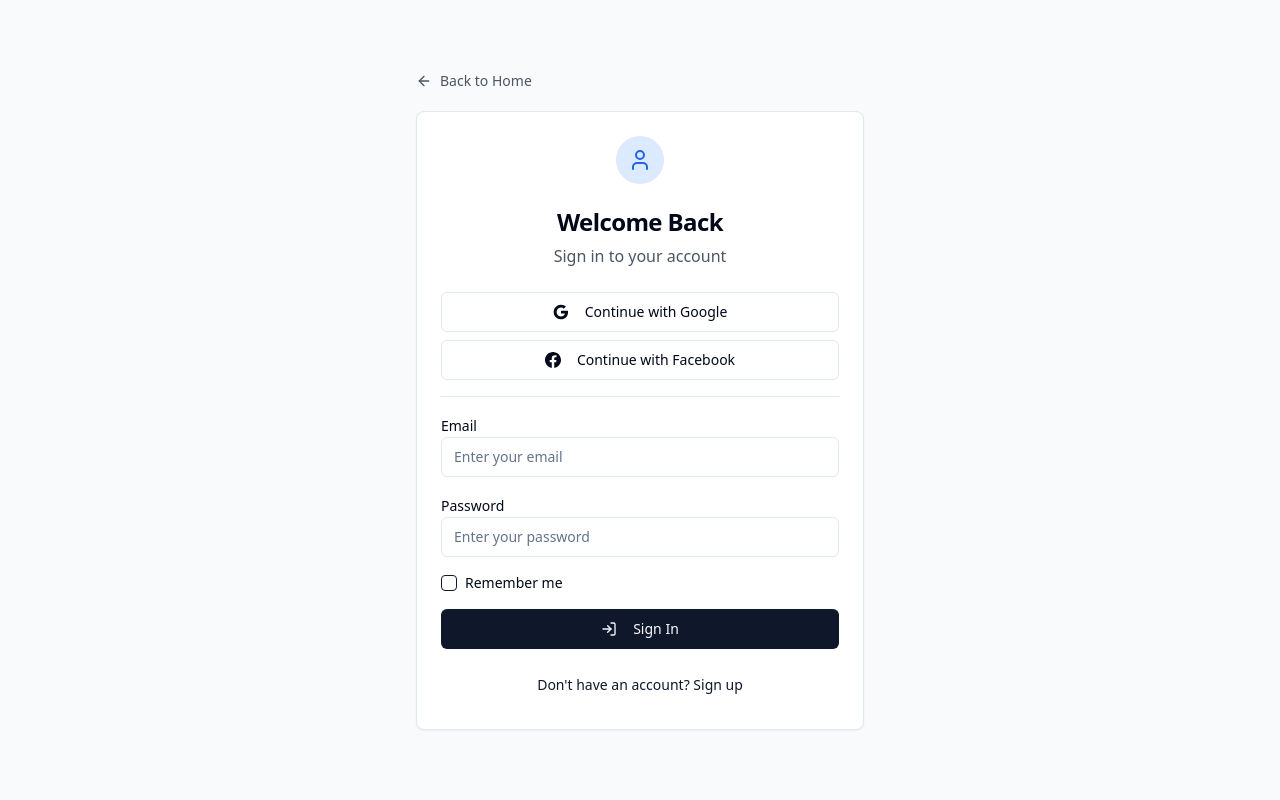
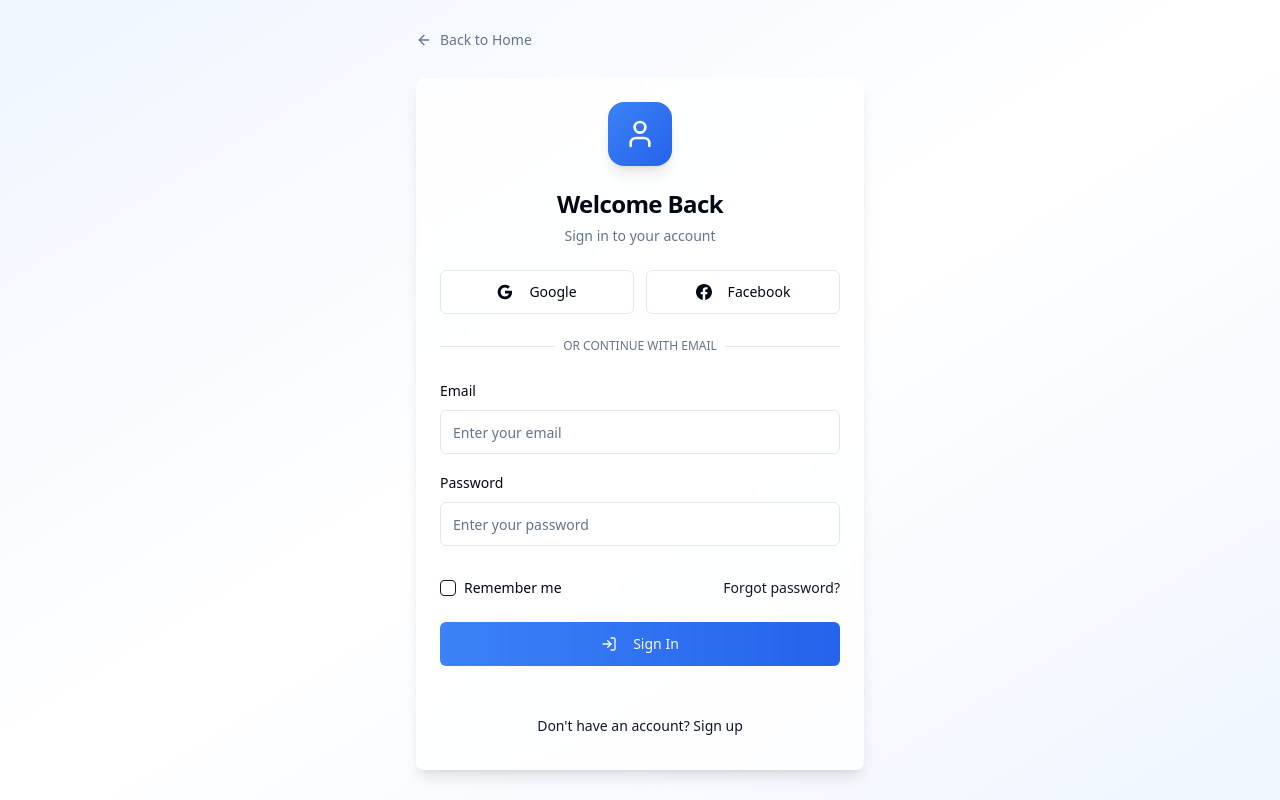
Before and after one commit to mehedihasanmondol/schedule-savvy-greeter, a React (Vite) app: page /auth in a window 1280 px wide. Built offline with nearby package versions, Linux system fonts and the light colour scheme.

Commit message:
Refactor: Improve login page design
Improve the login page's efficiency and attractiveness. Implement design changes such as placing social login buttons on the same line and aligning the "Remember Me" checkbox with the login button.

```diff
--- a/src/components/Auth.tsx
+++ b/src/components/Auth.tsx
@@ -56,26 +56,20 @@ export const Auth = () => {
           description: "We've sent you a confirmation link to complete your registration."
         });
       } else {
-        // Configure session persistence based on remember me option
-        const authOptions = rememberMe
-          ? {
+        // For sign in, we handle session persistence at the client level
+        const { error } = await supabase.auth.signInWithPassword({
           email,
-              password,
-              options: {
-                persistSession: true
-              }
-            }
-          : {
-              email,
-              password,
-              options: {
-                persistSession: false
-              }
-            };
-
-        const { error } = await supabase.auth.signInWithPassword(authOptions);
+          password
+        });
 
         if (error) throw error;
+
+        // Store remember me preference in localStorage for future sessions
+        if (rememberMe) {
+          localStorage.setItem('rememberMe', 'true');
+        } else {
+          localStorage.removeItem('rememberMe');
+        }
 
         toast({
           title: "Welcome back!",
@@ -120,36 +114,36 @@ export const Auth = () => {
   };
 
   return (
-    <div className="min-h-screen flex items-center justify-center bg-gray-50 px-4">
+    <div className="min-h-screen flex items-center justify-center bg-gradient-to-br from-blue-50 via-white to-blue-50 px-4">
       <div className="w-full max-w-md">
-        <div className="mb-4">
-          <Link to="/" className="inline-flex items-center text-sm text-gray-600 hover:text-gray-900">
+        <div className="mb-6">
+          <Link to="/" className="inline-flex items-center text-sm text-muted-foreground hover:text-foreground transition-colors">
             <ArrowLeft className="h-4 w-4 mr-2" />
             Back to Home
           </Link>
         </div>
 
-        <Card>
-          <CardHeader className="text-center">
-            <div className="mx-auto w-12 h-12 bg-blue-100 rounded-full flex items-center justify-center mb-4">
-              <User className="h-6 w-6 text-blue-600" />
+        <Card className="shadow-lg border-0 bg-white/80 backdrop-blur-sm">
+          <CardHeader className="text-center pb-6">
+            <div className="mx-auto w-16 h-16 bg-gradient-to-br from-blue-500 to-blue-600 rounded-2xl flex items-center justify-center mb-4 shadow-lg">
+              <User className="h-8 w-8 text-white" />
             </div>
-            <CardTitle className="text-2xl">
+            <CardTitle className="text-2xl font-bold">
               {isSignUp ? "Create Account" : "Welcome Back"}
             </CardTitle>
-            <p className="text-gray-600">
+            <p className="text-muted-foreground text-sm">
               {isSignUp
-                ? "Sign up to get started with Schedule & Payroll Manager"
+                ? "Join Schedule & Payroll Manager today"
                 : "Sign in to your account"
               }
             </p>
           </CardHeader>
-          <CardContent className="space-y-4">
-            {/* Social Login Buttons */}
-            <div className="space-y-2">
+          <CardContent className="space-y-6">
+            {/* Social Login Buttons - Side by Side */}
+            <div className="grid grid-cols-2 gap-3">
               <Button
                 variant="outline"
-                className="w-full"
+                className="w-full h-11"
                 onClick={() => handleSocialAuth('google')}
                 disabled={loading}
               >
@@ -159,65 +153,79 @@ export const Auth = () => {
                   <path fill="currentColor" d="M5.84 14.09c-.22-.66-.35-1.36-.35-2.09s.13-1.43.35-2.09V7.07H2.18C1.43 8.55 1 10.22 1 12s.43 3.45 1.18 4.93l2.85-2.22.81-.62z"/>
                   <path fill="currentColor" d="M12 5.38c1.62 0 3.06.56 4.21 1.64l3.15-3.15C17.45 2.09 14.97 1 12 1 7.7 1 3.99 3.47 2.18 7.07l3.66 2.84c.87-2.6 3.3-4.53 6.16-4.53z"/>
                 </svg>
-                Continue with Google
+                Google
               </Button>
 
               <Button
                 variant="outline"
-                className="w-full"
+                className="w-full h-11"
                 onClick={() => handleSocialAuth('facebook')}
                 disabled={loading}
               >
                 <svg className="w-4 h-4 mr-2" fill="currentColor" viewBox="0 0 24 24">
                   <path d="M24 12.073c0-6.627-5.373-12-12-12s-12 5.373-12 12c0 5.99 4.388 10.954 10.125 11.854v-8.385H7.078v-3.47h3.047V9.43c0-3.007 1.792-4.669 4.533-4.669 1.312 0 2.686.235 2.686.235v2.953H15.83c-1.491 0-1.956.925-1.956 1.874v2.25h3.328l-.532 3.47h-2.796v8.385C19.612 23.027 24 18.062 24 12.073z"/>
                 </svg>
-                Continue with Facebook
+                Facebook
               </Button>
             </div>
 
-            <Separator />
+            <div className="relative">
+              <div className="absolute inset-0 flex items-center">
+                <span className="w-full border-t" />
+              </div>
+              <div className="relative flex justify-center text-xs uppercase">
+                <span className="bg-background px-2 text-muted-foreground">
+                  Or continue with email
+                </span>
+              </div>
+            </div>
 
             {/* Email/Password Form */}
             <form onSubmit={handleEmailAuth} className="space-y-4">
               {isSignUp && (
-                <div>
-                  <Label htmlFor="fullName">Full Name</Label>
+                <div className="space-y-2">
+                  <Label htmlFor="fullName" className="text-sm font-medium">Full Name</Label>
                   <Input
                     id="fullName"
                     type="text"
                     value={fullName}
                     onChange={(e) => setFullName(e.target.value)}
                     placeholder="Enter your full name"
+                    className="h-11"
                     required={isSignUp}
                   />
                 </div>
               )}
 
-              <div>
-                <Label htmlFor="email">Email</Label>
+              <div className="space-y-2">
+                <Label htmlFor="email" className="text-sm font-medium">Email</Label>
                 <Input
                   id="email"
                   type="email"
                   value={email}
                   onChange={(e) => setEmail(e.target.value)}
                   placeholder="Enter your email"
+                  className="h-11"
                   required
                 />
               </div>
 
-              <div>
-                <Label htmlFor="password">Password</Label>
+              <div className="space-y-2">
+                <Label htmlFor="password" className="text-sm font-medium">Password</Label>
                 <Input
                   id="password"
                   type="password"
                   value={password}
                   onChange={(e) => setPassword(e.target.value)}
                   placeholder="Enter your password"
+                  className="h-11"
                   required
                 />
               </div>
 
-              {!isSignUp && (
+              {/* Remember Me and Login Button Row */}
+              {!isSignUp ? (
+                <div className="flex items-center justify-between pt-2">
                   <div className="flex items-center space-x-2">
                     <Checkbox
                       id="rememberMe"
@@ -228,10 +236,25 @@ export const Auth = () => {
                       Remember me
                     </Label>
                   </div>
+                  <Button
+                    variant="link"
+                    className="px-0 text-sm h-auto"
+                    type="button"
+                  >
+                    Forgot password?
+                  </Button>
+                </div>
+              ) : (
+                <div className="pt-2" />
               )}
 
-              <Button type="submit" disabled={loading} className="w-full">
-                {loading ? "Please wait..." : (
+              <Button type="submit" disabled={loading} className="w-full h-11 bg-gradient-to-r from-blue-500 to-blue-600 hover:from-blue-600 hover:to-blue-700">
+                {loading ? (
+                  <div className="flex items-center">
+                    <div className="animate-spin rounded-full h-4 w-4 border-b-2 border-white mr-2"></div>
+                    Please wait...
+                  </div>
+                ) : (
                   <>
                     {isSignUp ? <UserPlus className="h-4 w-4 mr-2" /> : <LogIn className="h-4 w-4 mr-2" />}
                     {isSignUp ? "Create Account" : "Sign In"}
@@ -240,11 +263,12 @@ export const Auth = () => {
               </Button>
             </form>
 
-            <div className="text-center">
+            <div className="text-center pt-4">
               <Button
                 variant="link"
                 onClick={() => setIsSignUp(!isSignUp)}
                 disabled={loading}
+                className="text-sm"
               >
                 {isSignUp
                   ? "Already have an account? Sign in"
```
Lines whose indentation alone changed are shown as unchanged.
